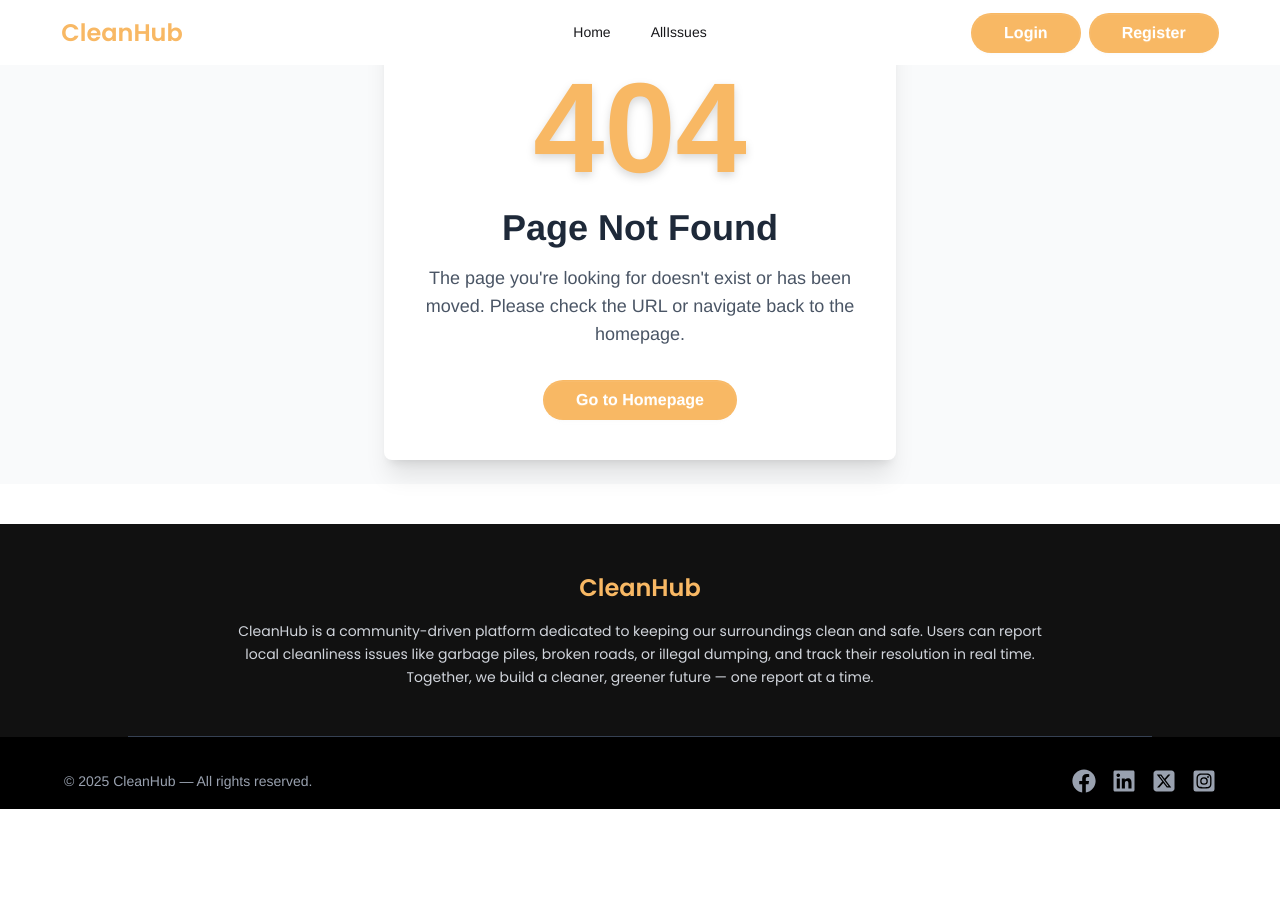
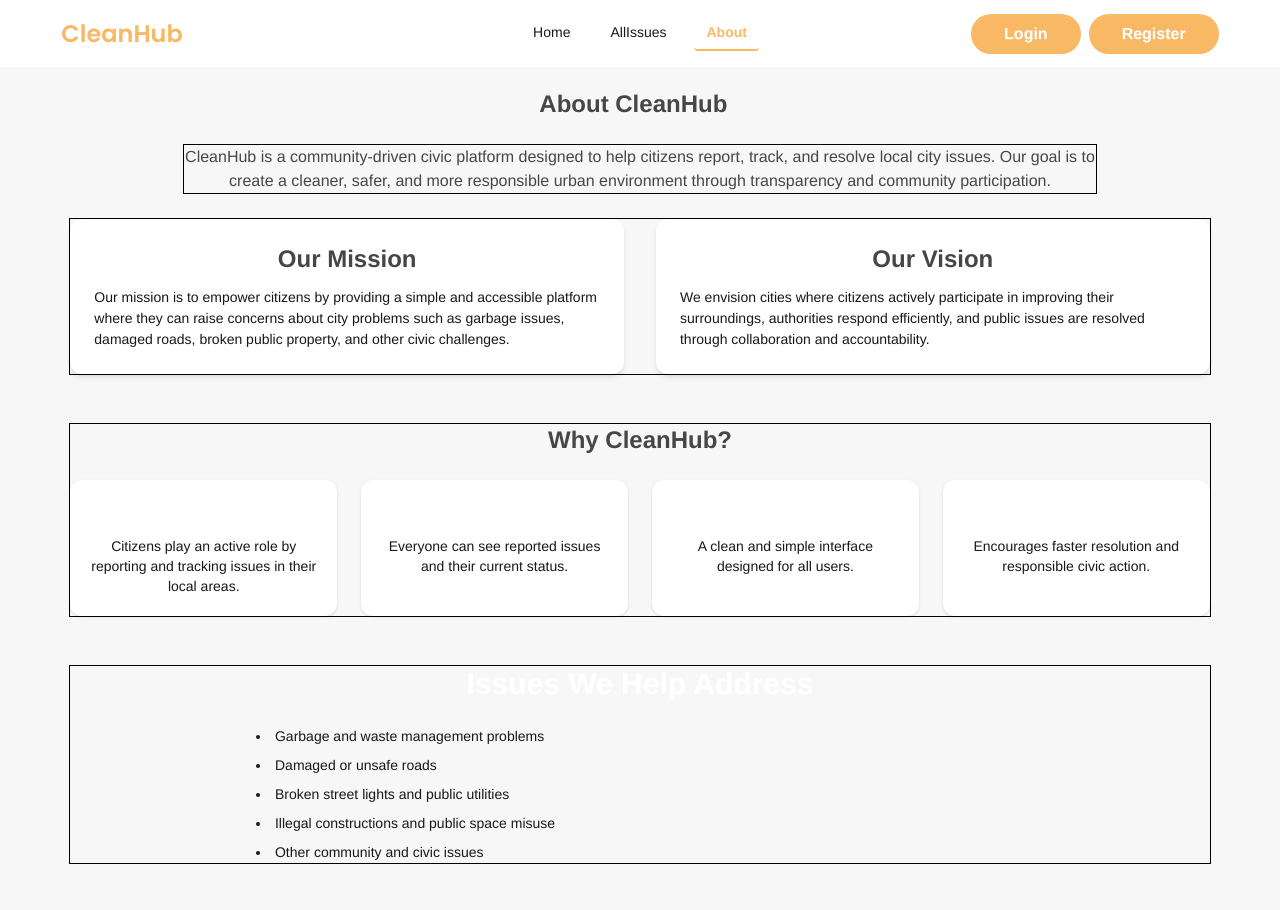
Before and after one commit to sucharita4867/CleanCityPortal-client-side, a React (Vite) app: page /about in a window 1280 px wide. Shown: the top 910 px of the page. Before the commit the page ends 809 px from the top, so only its background shows below. Built offline with nearby package versions, Linux system fonts and the light colour scheme; no server answers; a web font is replaced by a local one.

Commit message:
added this project changes

```diff
--- a/src/Components/Navbar.jsx
+++ b/src/Components/Navbar.jsx
@@ -50,6 +50,11 @@ const Navbar = () => {
       <li>
         <NavLink to="/allIssues" className={navClass}>
           AllIssues
+        </NavLink>
+      </li>
+      <li>
+        <NavLink to="/about" className={navClass}>
+          About
         </NavLink>
       </li>
 
--- /dev/null
+++ b/src/Pages/About.jsx
@@ -0,0 +1,118 @@
+import React from "react";
+import { Typewriter } from "react-simple-typewriter";
+
+const About = () => {
+  return (
+    <div className="w-11/12 mx-auto px-4 pt-2">
+      {/* Title */}
+      <h1 className="title">
+        <Typewriter
+          words={["About CleanHub"]}
+          loop={1}
+          cursor
+          cursorStyle="_"
+          typeSpeed={70}
+          delaySpeed={1000}
+        />
+      </h1>
+
+      {/* Intro */}
+      <p className="description w-[80%] my-6  border border-black">
+        CleanHub is a community-driven civic platform designed to help citizens
+        report, track, and resolve local city issues. Our goal is to create a
+        cleaner, safer, and more responsible urban environment through
+        transparency and community participation.
+      </p>
+
+      {/* Mission & Vision */}
+      <div className="grid md:grid-cols-2 gap-8 mb-12 border border-black">
+        <div className="bg-base-100 shadow-md rounded-xl p-6">
+          <h2 className="title mb-3 text-start">Our Mission</h2>
+          <p className="text-base-content">
+            Our mission is to empower citizens by providing a simple and
+            accessible platform where they can raise concerns about city
+            problems such as garbage issues, damaged roads, broken public
+            property, and other civic challenges.
+          </p>
+        </div>
+
+        <div className="bg-base-100 shadow-md rounded-xl p-6">
+          <h2 className="title mb-3 text-start">Our Vision</h2>
+          <p className="text-base-content">
+            We envision cities where citizens actively participate in improving
+            their surroundings, authorities respond efficiently, and public
+            issues are resolved through collaboration and accountability.
+          </p>
+        </div>
+      </div>
+
+      {/* Why CleanHub */}
+      <div className="mb-12 border border-black">
+        <h2 className="title mb-6">Why CleanHub?</h2>
+
+        <div className="grid sm:grid-cols-2 lg:grid-cols-4 gap-6">
+          <div className="bg-base-100 p-5 rounded-xl shadow text-center">
+            <h3 className="font-semibold text-lg mb-2">Community Powered</h3>
+            <p className="text-sm text-base-content">
+              Citizens play an active role by reporting and tracking issues in
+              their local areas.
+            </p>
+          </div>
+
+          <div className="bg-base-100 p-5 rounded-xl shadow text-center">
+            <h3 className="font-semibold text-lg mb-2">Transparency</h3>
+            <p className="text-sm text-base-content">
+              Everyone can see reported issues and their current status.
+            </p>
+          </div>
+
+          <div className="bg-base-100 p-5 rounded-xl shadow text-center">
+            <h3 className="font-semibold text-lg mb-2">Easy to Use</h3>
+            <p className="text-sm text-base-content">
+              A clean and simple interface designed for all users.
+            </p>
+          </div>
+
+          <div className="bg-base-100 p-5 rounded-xl shadow text-center">
+            <h3 className="font-semibold text-lg mb-2">Impact Driven</h3>
+            <p className="text-sm text-base-content">
+              Encourages faster resolution and responsible civic action.
+            </p>
+          </div>
+        </div>
+      </div>
+
+      {/* What Problems We Address */}
+      <div className="mb-12 border border-black">
+        <h2 className="text-3xl font-semibold text-center mb-6">
+          Issues We Help Address
+        </h2>
+
+        <ul className="max-w-3xl mx-auto list-disc list-inside text-base-content space-y-2">
+          <li>Garbage and waste management problems</li>
+          <li>Damaged or unsafe roads</li>
+          <li>Broken street lights and public utilities</li>
+          <li>Illegal constructions and public space misuse</li>
+          <li>Other community and civic issues</li>
+        </ul>
+      </div>
+
+      {/* Call to Action */}
+      <div className="text-center bg-base-100 shadow-md rounded-xl p-8 border border-black">
+        <h2 className="text-2xl font-semibold mb-3">
+          Join Us in Making a Difference
+        </h2>
+        <p className="text-base-content mb-5 max-w-2xl mx-auto">
+          CleanHub is more than just a platform — it is a movement towards
+          responsible citizenship. By reporting issues and staying informed,
+          every individual can contribute to building a cleaner and better city.
+        </p>
+        <p className="font-medium text-[#F8B864]">
+          Together, let’s build cleaner cities for a better tomorrow.
+        </p>
+      </div>
+    </div>
+  );
+};
+
+export default About;
--- a/src/Routes/Router.jsx
+++ b/src/Routes/Router.jsx
@@ -13,6 +13,7 @@ import MyIssues from "../Pages/MyIssues";
 import MyContribution from "../Pages/MyContribution";
 import ErrorPage from "../Pages/ErrorPage";
 import AddIssue from "../Pages/AddIssue";
+import About from "../Pages/About";
 
 const router = createBrowserRouter([
   {
@@ -30,6 +31,10 @@ const router = createBrowserRouter([
         element: <AllIssues />,
         loader: () =>
           fetch("https://clean-city-portal-server.vercel.app/allIssues"),
+      },
+      {
+        path:'/about',
+        element: <About/>
       },
       {
         path: "/addIssue",
```
